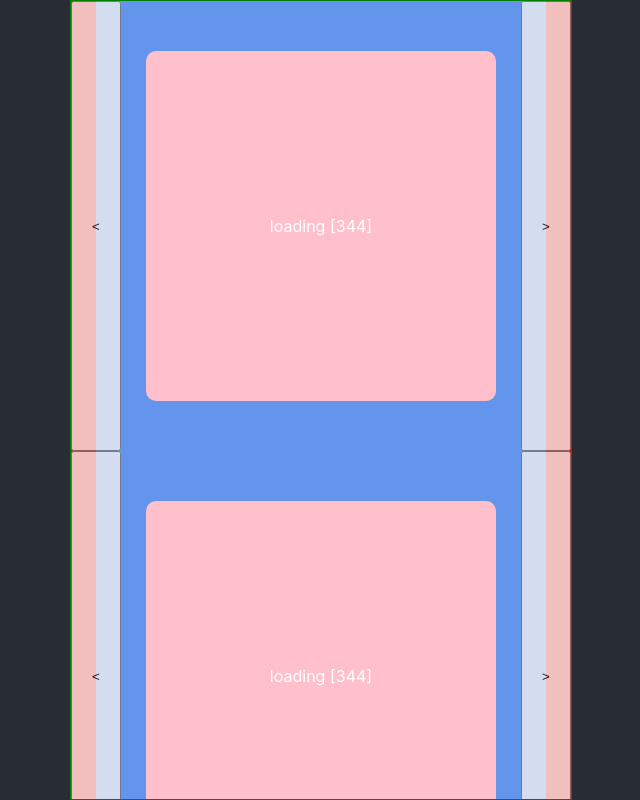
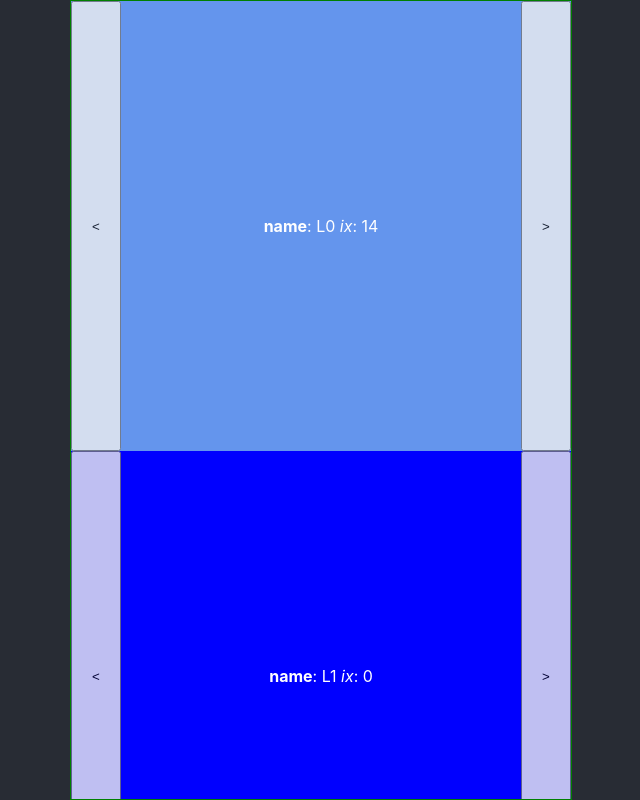
Before and after one commit to mr-birkenblatt/clotho, a React (Create React App) app: page / in a window 1280 px wide. Shown: the whole page, without its empty margins (319-959 px from the left). Built offline with nearby package versions, Linux system fonts and the light colour scheme.

Commit message:
initial combine vertical + horizontal

```diff
--- a/src/App.js
+++ b/src/App.js
@@ -46,7 +46,7 @@ export default class App extends PureComponent {
     super(props);
     this.state = {};
     this.parentLines = new ContentLoader(5, (name, offset, limit, cb) => {
-      console.log(`loading ${name} ${offset} ${limit}`);
+      console.log(`loading parent ${name} ${offset} ${limit}`);
       setTimeout(() => {
         const res = {};
         [...Array(limit).keys()].forEach(ix => {
@@ -56,14 +56,14 @@ export default class App extends PureComponent {
       }, 500);
     });
     this.childLines = new ContentLoader(5, (name, offset, limit, cb) => {
-      console.log(`loading ${name} ${offset} ${limit}`);
+      console.log(`loading child ${name} ${offset} ${limit}`);
       setTimeout(() => {
         const res = {};
         [...Array(limit).keys()].forEach(ix => {
           res[ix + offset] = `**name**: ${name} _ix_: ${ix + offset}`;
         });
         cb(res);
-      }, 500);
+      }, 1000);
     });
   }
 
--- a/src/Horizontal.js
+++ b/src/Horizontal.js
@@ -2,7 +2,7 @@ import React, { PureComponent } from "react";
 import ReactMarkdown from 'react-markdown';
 import { connect } from "react-redux";
 import styled from "styled-components";
-import { constructKey, focusAt, setHCurrentIx } from "./lineStateSlice";
+import { constructKey, constructLockKey, focusAt, setHCurrentIx } from "./lineStateSlice";
 
 const Outer = styled.div`
   position: relative;
@@ -10,7 +10,7 @@ const Outer = styled.div`
   left: 0;
   width: 100%;
   height: ${props => props.itemHeight}px;
-  background-color: red;
+  // background-color: red;
 `;
 
 const Overlay = styled.div`
@@ -37,7 +37,7 @@ const Band = styled.div`
   display: inline-block;
   height: 100%;
   width: ${props => props.itemWidth}px;
-  background-color: green;
+  // background-color: green;
   white-space: nowrap;
   overflow-x: scroll;
   overflow-y: hidden;
@@ -56,7 +56,7 @@ const Item = styled.span`
   width: ${props => props.itemWidth}px;
   height: 100%;
   scroll-snap-align: center;
-  background-color: cornflowerblue;
+  // background-color: cornflowerblue;
 `;
 
 const ItemContent = styled.div`
@@ -70,7 +70,7 @@ const ItemContent = styled.div`
   margin: ${props => props.itemPadding}px auto;
   border-radius: ${props => props.itemRadius}px;
   padding: ${props => -props.itemPadding}px;
-  background-color: pink;
+  // background-color: pink;
 `;
 
 const Pad = styled.div`
@@ -230,7 +230,7 @@ class Horizontal extends PureComponent {
 
   getContent(isParent, lineName, index) {
     const { getItem, locks } = this.props;
-    const locked = locks[constructKey(isParent, lineName)];
+    const locked = locks[constructLockKey(lineName)];
     if (locked && index < 0) {
       return this.getContent(locked.isParent, locked.lineName, locked.index);
     }
@@ -243,9 +243,9 @@ class Horizontal extends PureComponent {
   }
 
   adjustIndex(index) {
-    const { isParent, lineName, locks } = this.props;
+    const { lineName, locks } = this.props;
     const { offset, itemCount } = this.state;
-    const locked = locks[constructKey(isParent, lineName)];
+    const locked = locks[constructLockKey(lineName)];
     const lockedIx = locked && locked.skipItem
       ? locked.index : offset + itemCount;
     return index + (lockedIx > index ? 0 : 1);
@@ -284,7 +284,7 @@ class Horizontal extends PureComponent {
       locks,
     } = this.props;
     const { offset, itemCount, padSize } = this.state;
-    const locked = locks[constructKey(isParent, lineName)];
+    const locked = locks[constructLockKey(lineName)];
     const offShift = offset < 0 ? -offset : 0;
     return (
       <Outer itemHeight={itemHeight} ref={this.rootView}>
--- a/src/Vertical.js
+++ b/src/Vertical.js
@@ -9,24 +9,6 @@ const Outer = styled.div`
   left: 0;
   width: 100%;
   height: 100%;
-`;
-
-const IntersectBoxTop = styled.div`
-  width: 100%;
-  height: 30%;
-  position: absolute;
-  left: 0;
-  top: 0;
-  pointer-events: none;
-`;
-
-const IntersectBoxBottom = styled.div`
-  width: 100%;
-  height: 30%;
-  position: absolute;
-  left: 0;
-  bottom: 0;
-  pointer-events: none;
 `;
 
 const Band = styled.div`
@@ -55,7 +37,7 @@ const Item = styled.div`
   width: 100%;
   height: auto;
   scroll-snap-align: start;
-  background-color: cornflowerblue;
+  background-color: ${props => props.isCurrent ? "blue" : "cornflowerblue"};
 `;
 
 class Vertical extends PureComponent {
@@ -65,12 +47,12 @@ class Vertical extends PureComponent {
       itemCount: 4,
       needViews: true,
       redraw: false,
+      awaitOrderChange: true,
     };
-    this.topBox = React.createRef();
-    this.bottomBox = React.createRef();
+    this.rootBox = React.createRef();
     this.activeRefs = {};
-    this.activeViewTop = {};
-    this.activeViewBottom = {};
+    this.activeView = {};
+    this.currentVisible = new Set();
   }
 
   componentDidMount() {
@@ -79,15 +61,26 @@ class Vertical extends PureComponent {
 
   componentDidUpdate(prevProps, prevState) {
     const { offset, order, getChildLine, currentIx, dispatch } = this.props;
-    const { itemCount, needViews } = this.state;
-    console.log(order.length, offset, itemCount);
-    if (prevProps.order === order && (order.length - offset < itemCount
+    const { itemCount, needViews, awaitOrderChange } = this.state;
+    console.log(
+      "cix", currentIx, "order", order.length,
+      "offset", offset, "itemCount", itemCount);
+    if (!awaitOrderChange && (order.length - offset < itemCount
         || order.length < currentIx - offset + itemCount)) {
       console.log("addLine");
       dispatch(addLine({
         lineName: getChildLine(order[order.length - 1]),
         isBack: true,
       }));
+      this.setState({
+        awaitOrderChange: true,
+      });
+    }
+    if (awaitOrderChange && prevProps.order !== order) {
+      console.log("order change confirmed");
+      this.setState({
+        awaitOrderChange: false,
+      });
     }
     const needViewsNew = this.updateViews(prevProps, prevState);
     if (needViews !== needViewsNew) {
@@ -98,24 +91,19 @@ class Vertical extends PureComponent {
   }
 
   updateViews(prevProps, prevState) {
-    const { offset } = this.props;
+    const { offset, order } = this.props;
     const { itemCount, needViews } = this.state;
     let needViewsNew = needViews;
-    if (prevProps.offset !== offset || prevState.itemCount !== itemCount) {
-      Object.keys(this.activeViewTop).forEach(realIx => {
+    if (prevProps.offset !== offset || prevState.itemCount !== itemCount
+        || prevProps.order !== order) {
+      Object.keys(this.activeView).forEach(realIx => {
         if (realIx < offset || realIx >= offset + itemCount) {
-          if (this.activeViewTop[realIx]) {
-            this.activeViewTop[realIx].disconnect();
+          if (this.activeView[realIx]) {
+            this.activeView[realIx].disconnect();
           }
-          delete this.activeViewTop[realIx];
-        }
-      });
-      Object.keys(this.activeViewBottom).forEach(realIx => {
-        if (realIx < offset || realIx >= offset + itemCount) {
-          if (this.activeViewBottom[realIx]) {
-            this.activeViewBottom[realIx].disconnect();
-          }
-          delete this.activeViewBottom[realIx];
+          delete this.activeView[realIx];
+          console.log(`delete current index ${realIx}`);
+          this.currentVisible.delete(realIx);
         }
       });
       Object.keys(this.activeRefs).forEach(realIx => {
@@ -134,28 +122,38 @@ class Vertical extends PureComponent {
 
     const that = this;
 
-    function createObserver(ref, index, top) {
+    function createObserver(ref, index) {
       const observer = new IntersectionObserver((entries) => {
         entries.forEach(entry => {
-          if (!entry.isIntersecting) {
-            return;
+          const { currentIx, dispatch } = that.props;
+          if (entry.isIntersecting) {
+            that.currentVisible.add(index);
+            console.log(`set current index ${index}`);
+          } else {
+            console.log(`remove current index ${index}`);
+            that.currentVisible.delete(index);
           }
-          if (top) {
-            const { dispatch } = that.props;
+          const computedIx = [...that.currentVisible.values()].reduce(
+            (cur, val) => {
+              if (cur === null) {
+                return val;
+              }
+              return Math.min(cur, val);
+            },
+            null);
+          if (computedIx !== currentIx) {
             dispatch(setVCurrentIx({
-              vIndex: index,
-              hIndex: that.getHIndex(index),
-              isParent: that.isParent(index),
-              lineName: that.lineName(index),
+              vIndex: computedIx,
+              hIndex: that.getHIndex(computedIx),
+              isParent: that.isParent(computedIx),
+              lineName: that.lineName(computedIx),
             }));
-          } else {
-            console.log(`nothing so far... bottom ${index}`);
           }
         });
       }, {
-        root: top ? that.topBox.current : that.bottomBox.current,
+        root: that.rootBox.current,
         rootMargin: "0px",
-        threshold: top ? 1.0 : 0.1,
+        threshold: 0.8,
       });
       observer.observe(ref.current);
       return observer;
@@ -166,12 +164,8 @@ class Vertical extends PureComponent {
         const realIx = this.getRealIndex(ix);
         const curRef = this.activeRefs[realIx];
         if (curRef.current) {
-          if (this.topBox.current && !this.activeViewTop[realIx]) {
-            this.activeViewTop[realIx] = createObserver(curRef, realIx, true);
-          }
-          if (this.bottomBox.current && !this.activeViewBottom[realIx]) {
-            this.activeViewBottom[realIx] = createObserver(
-              curRef, realIx, false);
+          if (this.rootBox.current && !this.activeView[realIx]) {
+            this.activeView[realIx] = createObserver(curRef, realIx);
           }
         }
       });
@@ -192,17 +186,19 @@ class Vertical extends PureComponent {
   }
 
   getHIndex(index) {
-    const key =constructKey(this.isParent(index), this.lineName(index));
-    return this.props.currentLineIxs[key];
+    const key = constructKey(this.isParent(index), this.lineName(index));
+    const res = this.props.currentLineIxs[key];
+    if (res === undefined) {
+      return 0;
+    }
+    return res;
   }
 
   render() {
-    const { padSize, height, getItem, order } = this.props;
+    const { padSize, height, getItem, order, currentIx } = this.props;
     const { itemCount } = this.state;
     return (
-      <Outer>
-        <IntersectBoxTop ref={this.topBox} />
-        <IntersectBoxBottom res={this.bottomBox} />
+      <Outer ref={this.rootBox}>
         <Band>
           <Pad padSize={padSize} />
           {
@@ -212,13 +208,13 @@ class Vertical extends PureComponent {
                 return null;
               }
               return (
-                <Item key={realIx}>
-                  {
-                    getItem(
-                      this.isParent(realIx),
-                      this.lineName(realIx),
-                      height)
-                  }
+                <Item
+                  key={realIx}
+                  ref={this.activeRefs[realIx]}
+                  isCurrent={currentIx === realIx}>
+                {
+                  getItem(this.isParent(realIx), this.lineName(realIx), height)
+                }
                 </Item>
               );
             })
--- a/src/lineStateSlice.js
+++ b/src/lineStateSlice.js
@@ -4,8 +4,12 @@ export function constructKey(isParent, lineName) {
   return `${isParent}-${lineName}`;
 }
 
+export function constructLockKey(lineName) {
+  return `${lineName}`;
+}
+
 function lockLine(state, isParent, lineName, adjustedIndex, skipItem) {
-  const key = constructKey(isParent, lineName);
+  const key = constructLockKey(lineName);
   const { currentLineIxs, currentLineFocus, locks } = state;
   if (currentLineIxs[key] < 0) {
     return;
```
